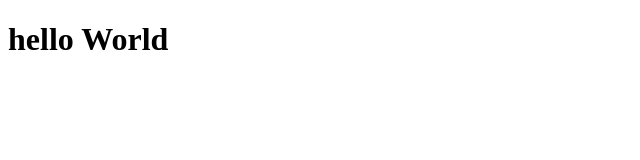
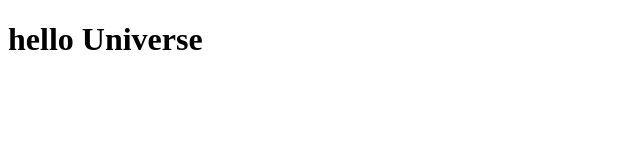
Before and after one commit to ekouto/myNewGit, a website: page index.html in a window 1280 px wide. Shown: the whole page, without its empty margins (0-640 px from the left). Drawn offline with Linux system fonts and the light colour scheme.

Commit message:
Change from Hello World to Universe

```diff
--- a/index.html
+++ b/index.html
@@ -6,7 +6,7 @@
     <title>git-project</title>
 </head>
 <body>
-<h1> hello World </h1>
+<h1> hello Universe </h1>
 
 
 </body>
```
